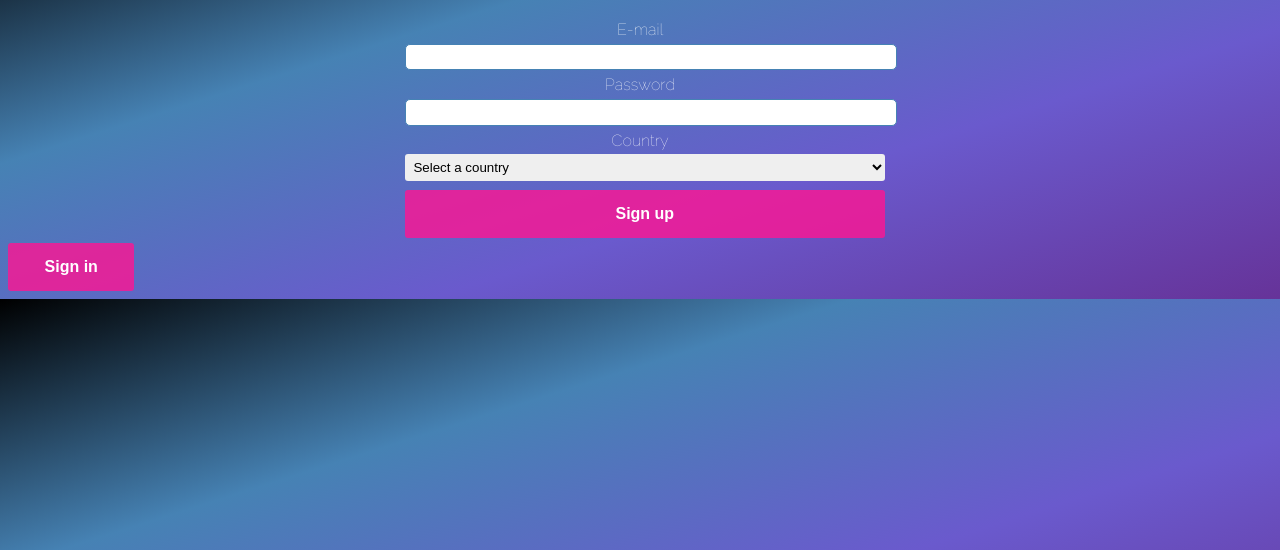
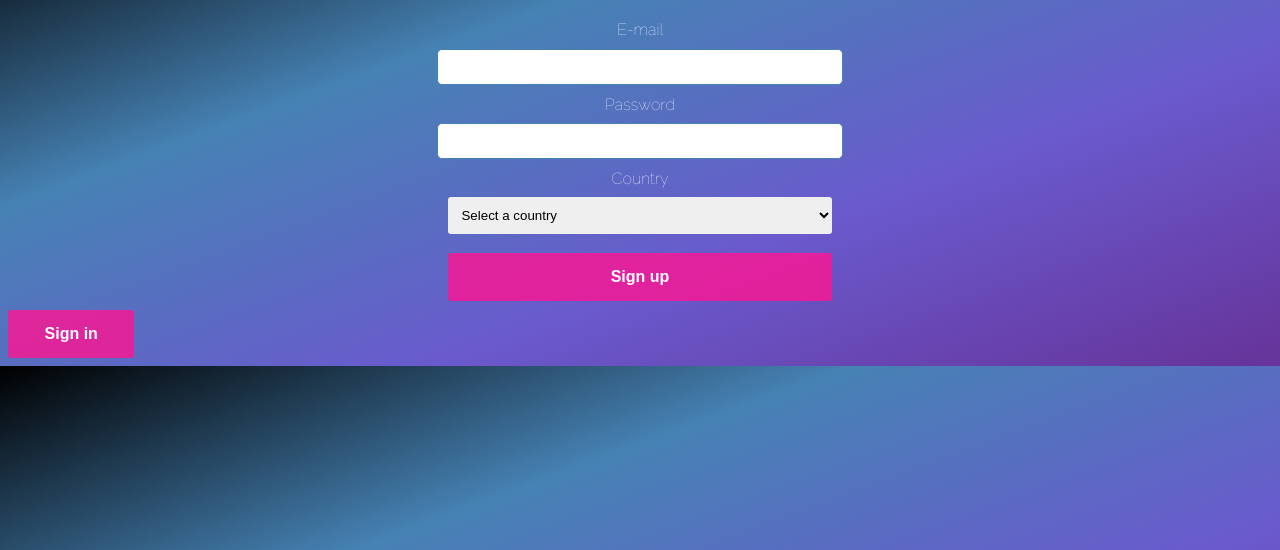
Before and after one commit to francescomarins/WMT-Webpage, a PHP site: page /registration.php in a window 1280 px wide. Shown: the part 106-656 px from the top of the page. Run offline with PHP 8.4, Linux system fonts and the light colour scheme; data that the repository does not hold is empty.

Commit message:
some updates

```diff
--- a/index.php
+++ b/index.php
@@ -2,6 +2,11 @@
 <html lang="en" dir="ltr">
 <head>
   <meta charset="utf-8">
+
+  <meta http-equiv="Cache-Control" content="no-cache, no-store, must-revalidate" />
+  <meta http-equiv="Pragma" content="no-cache" />
+  <meta http-equiv="Expires" content="0" />
+
   <title>VOTESxEUROVISION</title>
   <link rel="icon" href="img/logo2.png" type="image/png" sizes="any">
   <link rel="stylesheet" href="mycss.css" type="text/css">
--- a/javascript.js
+++ b/javascript.js
@@ -15,5 +15,7 @@ function check() {
   var ok = false;
   if(exists(document.getElementById("email").value) && exists(document.getElementById("password").value))
     ok = true;
+  else
+    alert("Warning, some information are missing! Fill all fields properly.");
   return ok;
 }
--- a/mycss.css
+++ b/mycss.css
@@ -72,12 +72,12 @@ button:hover {
   filter: drop-shadow(0px 0px 4px white);
 }
 form.centred {
-  width: 40%;
+  width: 80%;
   text-align: center;
   margin: auto;
 }
 form.centred * {
-  min-width: 100%;
+  min-width: 40%;
   margin: 1%;
   padding: 1%;
 }
```
